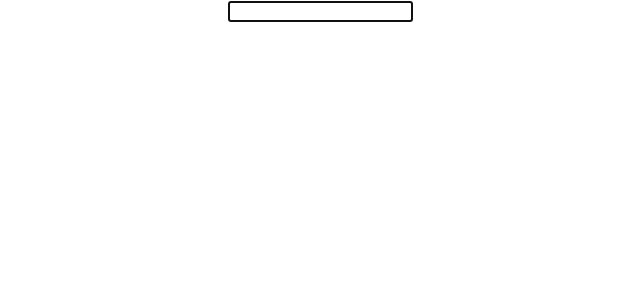
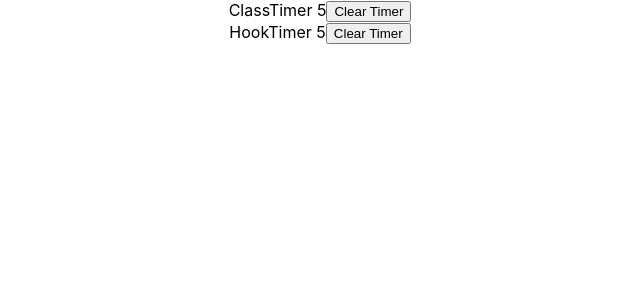
Before and after one commit to nuwan199044/react-hooks-ex-1, a React (Create React App) app: page / in a window 1280 px wide. Shown: the top 300 px of the page, without its empty margins (320-960 px from the left). Built offline with nearby package versions, Linux system fonts and the light colour scheme.

Commit message:
useRef hook example

```diff
--- a/src/App.js
+++ b/src/App.js
@@ -1,11 +1,14 @@
 import logo from './logo.svg';
 import './App.css';
 import FocusInput from './component/FocusInput';
+import ClassTime from './component/ClassTime';
+import HookTimer from './component/HookTimer';
 
 function App() {
   return (
     <div className="App">
-      <FocusInput />
+      <ClassTime />
+      <HookTimer />
     </div>
   );
 }
--- /dev/null
+++ b/src/component/ClassTime.js
@@ -0,0 +1,33 @@
+import React, { Component } from "react";
+
+class ClassTime extends Component {
+  interval;
+  constructor(props) {
+    super(props);
+    this.state = {
+      timer: 0,
+    };
+  }
+
+  componentDidMount() {
+    this.interval = setInterval(() => {
+      this.setState((prevState) => ({ timer: prevState.timer + 1 }));
+    }, 1000);
+  }
+
+  componentWillUnmount() {
+    clearInterval(this.interval);
+  }
+  render() {
+    return (
+      <div>
+        ClassTimer {this.state.timer}
+        <button onClick={() => clearInterval(this.interval)}>
+          Clear Timer
+        </button>
+      </div>
+    );
+  }
+}
+
+export default ClassTime;
--- /dev/null
+++ b/src/component/HookTimer.js
@@ -0,0 +1,26 @@
+import React, {useState, useEffect, useRef} from 'react'
+
+function HookTimer() {
+    const [timer, setTimer] = useState(0);
+    const intervalRef = useRef(null)
+
+        useEffect(() => {
+            intervalRef.current = setInterval(() => {
+                setTimer(prevTimer => prevTimer + 1 );
+              }, 1000);
+
+              return () => {
+                clearInterval(intervalRef.current)
+              }
+        },[])
+  return (
+    <div>
+        HookTimer {timer}
+        <button onClick={() => clearInterval(intervalRef.current)}>
+          Clear Timer
+        </button>
+    </div>
+  )
+}
+
+export default HookTimer
```
